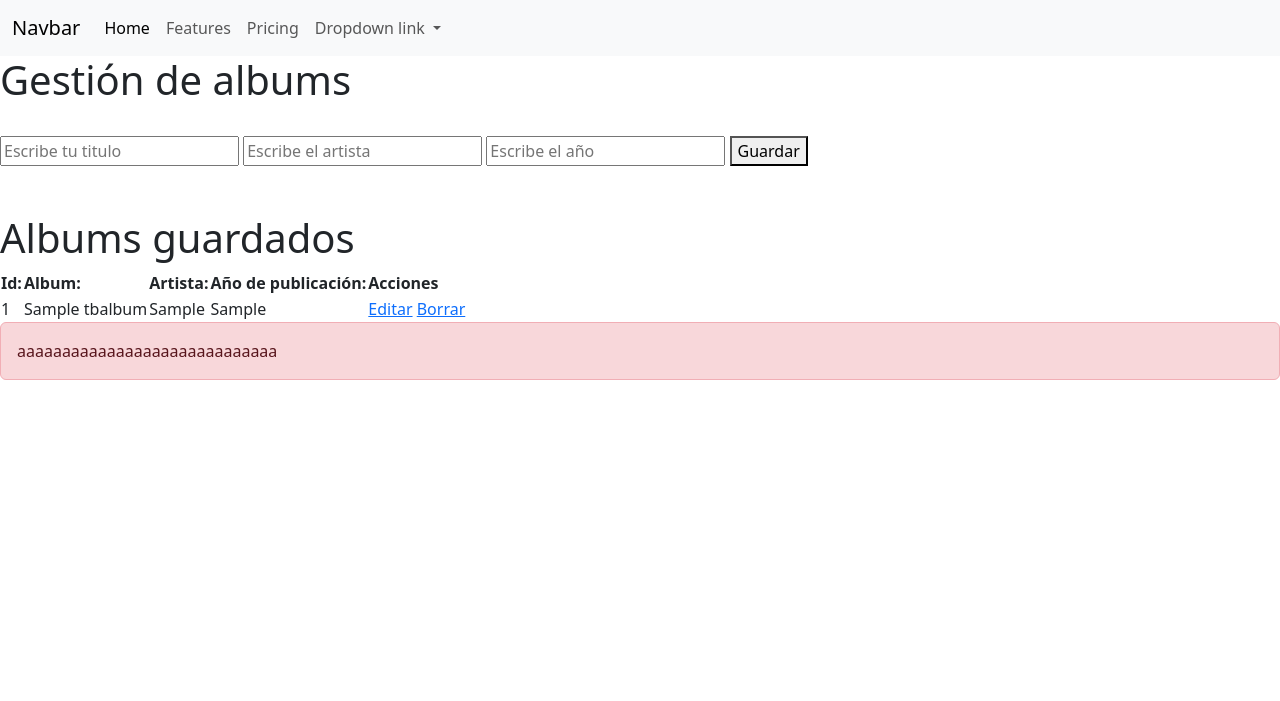
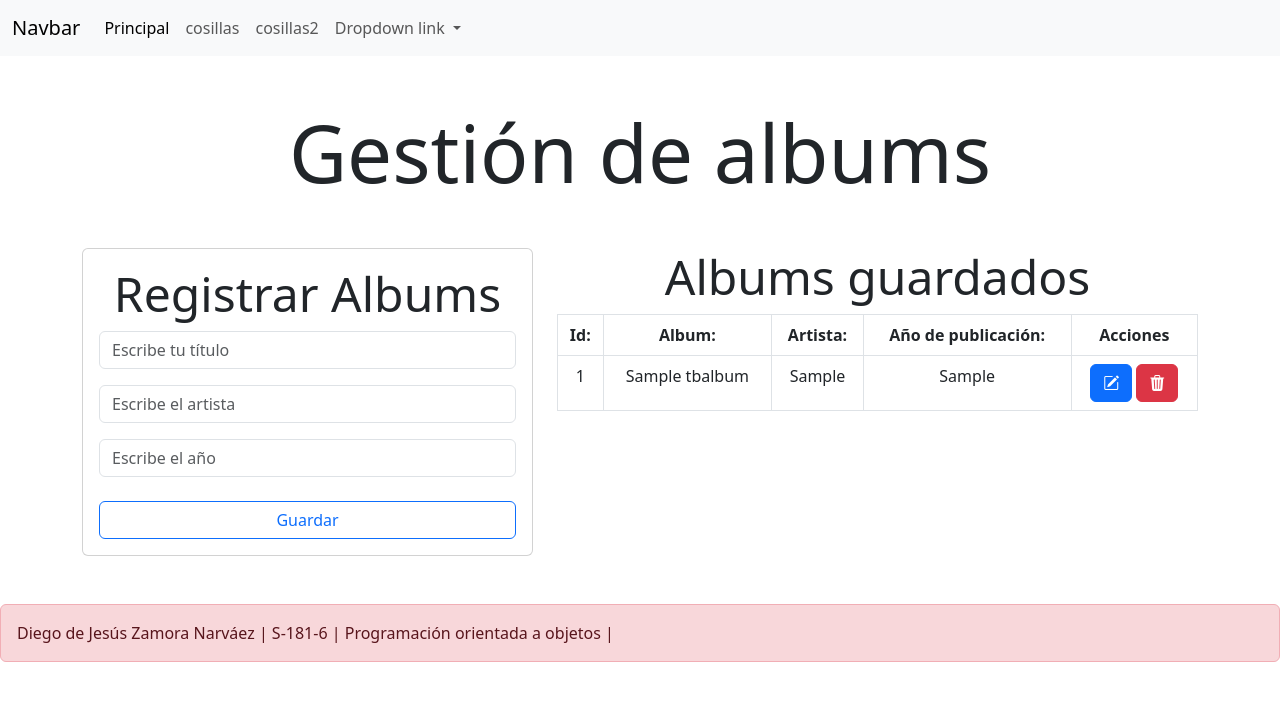
Before and after one commit to DiegoZNz/POO_181, a Flask app: page / in a window 1280 px wide. Shown: the top 701 px of the page. Run offline with Flask 3, Linux system fonts and the light colour scheme; tables that the repository leaves empty or names only in its code hold one stand-in row (values such as "Sample post"); some libraries are stand-ins or nearby versions.

Commit message:
Implementación de bootstrap
En tablas, formulario, usamos grid e icons de bootstrap

```diff
--- a/P2/IntroFlask/templates/index.html
+++ b/P2/IntroFlask/templates/index.html
@@ -1,27 +1,49 @@
 {% extends 'plantilla.html'%}
 
 {% block body %}
-    <h1>Gestión de albums</h1>
     {% with mensajes = get_flashed_messages() %}
     {% if mensajes %}
         {% for msj in mensajes %}
-                <h3> {{msj}} </h3>
+            <h3 class="display-5 text-center"> {{msj}} </h3>
         {% endfor %}
     {% endif %}
     {% endwith %}
-    <br>
+
+    <div class="mt-5 mb-5">
+      <h1 class="display-1 text-center">Gestión de albums</h1>
+    </div>
+
+
+    <div class="container">
+
+
+      <div class="row">
+        <div class="col-md-5">
+          <div class="card card-body mb-5">
+
             <form action="/guardar" method="POST">
-        <input type="text" name="txtTitulo" placeholder="Escribe tu titulo">
-        <input type="text" name="txtArtista" placeholder="Escribe el artista">
-        <input type="number" name="txtAnio" placeholder="Escribe el año">
-        <button type="submit">Guardar</button>
+              <h1 class="display-5 text-center">Registrar Albums</h1>
+              <div class="mb-3">
+                <input type="text" class="form-control" name="txtTitulo" placeholder="Escribe tu título" required>
+              </div>
+              <div class="mb-3">
+                <input type="text" class="form-control" name="txtArtista" placeholder="Escribe el artista" required>
+              </div>
+              <div class="mb-3">
+                <input type="number" class="form-control" name="txtAnio" placeholder="Escribe el año" required>
+              </div>
+
+              <div class="d-grid gap-2">
+                <button type="submit" class="btn btn-outline-primary mt-2">Guardar</button>
+              </div>
             </form>
-
-    <br>
-    <br>
-    <h1>Albums guardados</h1>
-    <table>
-        <thead>
+          </div>
+        </div>
+        <div class="col-md-7">
+          <h1 class="display-5 text-center">Albums guardados</h1>
+          <div class="table-responsive">
+            <table class="table table-bordered table-hover">
+              <thead class="thead-dark text-center">
                 <tr>
                   <th>Id:</th>
                   <th>Album:</th>
@@ -32,17 +54,24 @@
               </thead>
               <tbody>
                 {% for album in listAlbums %}
-          <tr>
+                <tr class="text-center">
                   <td>{{album[0]}}</td>
                   <td>{{album[1]}}</td>
                   <td>{{album[2]}}</td>
                   <td>{{album[3]}}</td>
                   <td>
-                <a href="/edit/{{album[0]}}">Editar</a>
-                <a href="/edit2/{{album[0]}}">Borrar</a>
+                    <a href="/edit/{{album[0]}}" class="btn btn-primary"><i class="bi bi-pencil-square"></i></a>
+                    <a href="/edit2/{{album[0]}}" class="btn btn-danger"><i class="bi bi-trash3-fill"></i></a>
                   </td>
                 </tr>
                 {% endfor %}
               </tbody>
             </table>
+          </div>
+
+
+        </div>
+      </div>
+    </div>
+
 {% endblock %}
--- a/P2/IntroFlask/templates/plantilla.html
+++ b/P2/IntroFlask/templates/plantilla.html
@@ -4,6 +4,7 @@
     <meta charset="UTF-8">
     <meta name="viewport" content="width=device-width, initial-scale=1.0">
     <link href="https://cdn.jsdelivr.net/npm/bootstrap@5.3.0/dist/css/bootstrap.min.css" rel="stylesheet" integrity="sha384-9ndCyUaIbzAi2FUVXJi0CjmCapSmO7SnpJef0486qhLnuZ2cdeRhO02iuK6FUUVM" crossorigin="anonymous">
+    <link rel="stylesheet" href="https://cdn.jsdelivr.net/npm/bootstrap-icons@1.10.5/font/bootstrap-icons.css">
     <title>Plantilla</title>
 </head>
 <body>
@@ -16,13 +17,13 @@
           <div class="collapse navbar-collapse" id="navbarNavDropdown">
             <ul class="navbar-nav">
               <li class="nav-item">
-                <a class="nav-link active" aria-current="page" href="#">Home</a>
+                <a class="nav-link active" aria-current="page" href="#">Principal</a>
               </li>
               <li class="nav-item">
-                <a class="nav-link" href="#">Features</a>
+                <a class="nav-link" href="#">cosillas</a>
               </li>
               <li class="nav-item">
-                <a class="nav-link" href="#">Pricing</a>
+                <a class="nav-link" href="#">cosillas2</a>
               </li>
               <li class="nav-item dropdown">
                 <a class="nav-link dropdown-toggle" href="#" role="button" data-bs-toggle="dropdown" aria-expanded="false">
@@ -42,7 +43,7 @@
 
     {% endblock %}
     <div class="alert alert-danger" role="alert">
-        aaaaaaaaaaaaaaaaaaaaaaaaaaaaa
+        Diego de Jesús Zamora Narváez | S-181-6 | Programación orientada a objetos |
       </div>
     <script src="https://cdn.jsdelivr.net/npm/bootstrap@5.3.0/dist/js/bootstrap.bundle.min.js" integrity="sha384-geWF76RCwLtnZ8qwWowPQNguL3RmwHVBC9FhGdlKrxdiJJigb/j/68SIy3Te4Bkz" crossorigin="anonymous"></script>
 </body>
```
Lines whose indentation alone changed are shown as unchanged.
